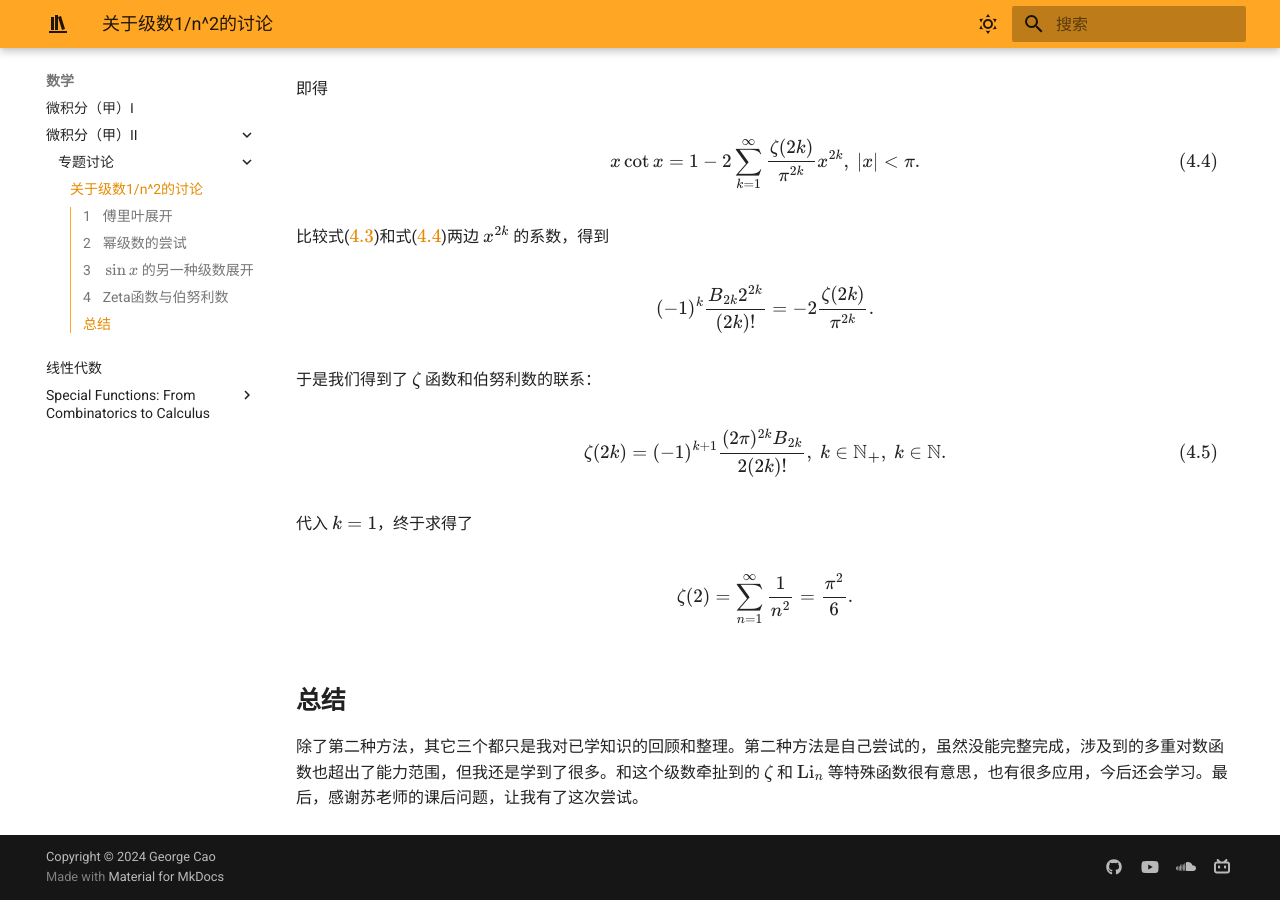
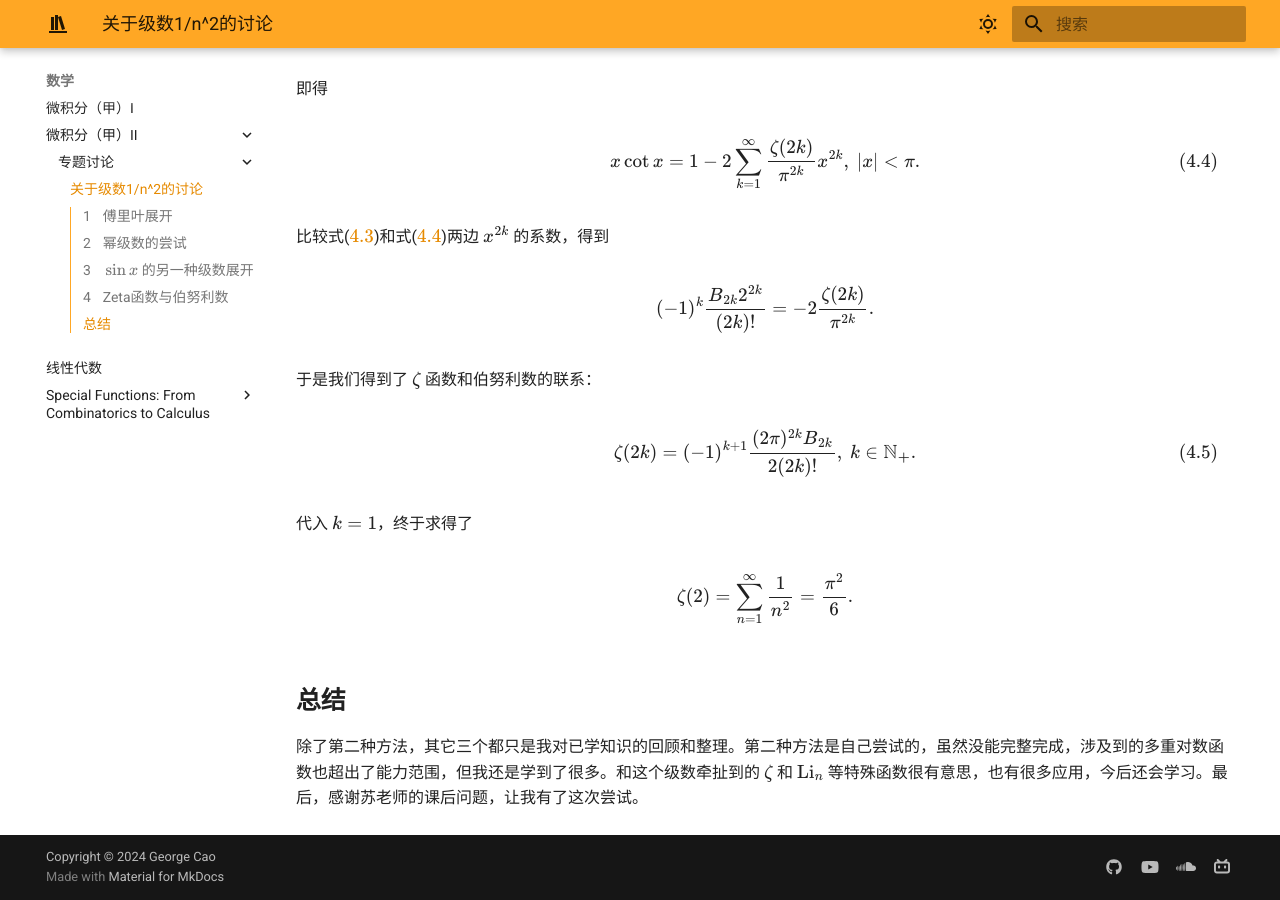
Before and after one commit to GeorgeC6/Notes, an MkDocs documentation site: the page built from docs/Math/Calculus II/专题讨论/关于级数1:n^2的讨论.md, in a window 1280 px wide and 900 px high, scrolled down 5167 px. Built offline with MkDocs 1.6.1 and Material for MkDocs 9.7.7, drawn with Linux system fonts in a browser that asks for light colours; comment, search, counter and statistics services are not loaded; some of the changed text lies outside the part shown.

Commit message:
fixed typo

```diff
--- a/docs/Math/Calculus II/专题讨论/关于级数1:n^2的讨论.md
+++ b/docs/Math/Calculus II/专题讨论/关于级数1:n^2的讨论.md
@@ -209,7 +209,7 @@ $\sin x$ 常见的一种级数展开是 Maclaurin 展开：
 于是我们得到了 $\zeta$ 函数和伯努利数的联系：
 
 \begin{equation} \tag{4.5} \label{eq4.5}
-    \zeta(2k) = (-1)^{k+1} \dfrac{(2\pi)^{2k} B_{2k}}{2(2k)!}, ~k \in \mathbb{N_{+}}, ~k \in \mathbb{N}.
+    \zeta(2k) = (-1)^{k+1} \dfrac{(2\pi)^{2k} B_{2k}}{2(2k)!}, ~k \in \mathbb{N_{+}}.
 \end{equation}
 
 代入 $k = 1$，终于求得了
```
Also changed, not shown: other parts of docs/Math/Calculus II/专题讨论/关于级数1:n^2的讨论.md (+1 -1 lines), docs/Math/Calculus II/index.md (+1 -1 lines).
